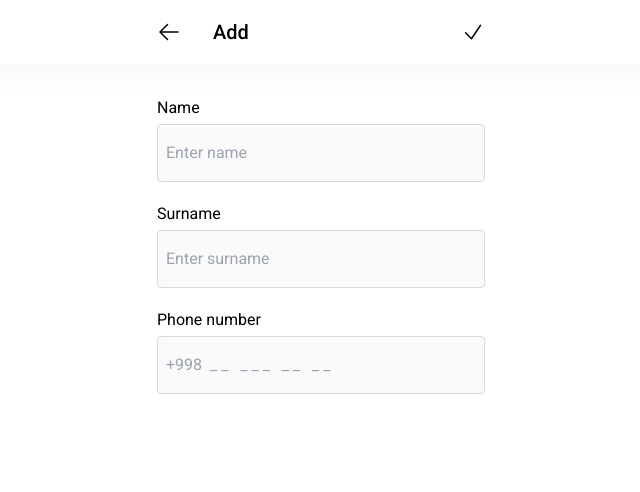
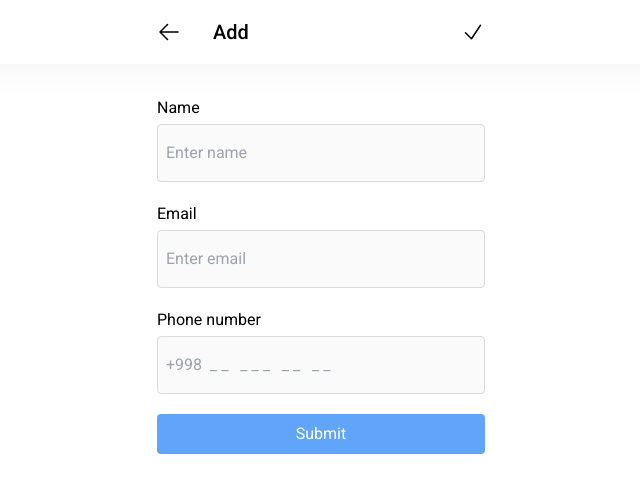
Before and after one commit to akramjonnuriddinov/contact-app, a Vue app: page /add in a window 1280 px wide. Shown: the top 492 px of the page, without its empty margins (319-959 px from the left). Built offline with nearby package versions, Linux system fonts and the light colour scheme.

Commit message:
Add contactStore and add contact logic

```diff
--- a/src/api/axios.ts
+++ b/src/api/axios.ts
@@ -4,13 +4,13 @@ const axiosInstance = axios.create({
   baseURL: 'http://localhost:8080',
   timeout: 5000,
   headers: {
-    "Content-Type": "application/json"
-  }
+    'Content-Type': 'application/json',
+  },
 })
 
 axiosInstance.interceptors.response.use(
-  response => response,
-  error => {
+  (response) => response,
+  (error) => {
     return Promise.reject(error)
   }
 )
--- a/src/api/contactService.ts
+++ b/src/api/contactService.ts
@@ -1,7 +1,14 @@
-import axiosInstance from "./axios";
-import { Contact } from "../types/contacts";
+import axiosInstance from './axios'
+import { Contact, AddContactPayload } from '../types/contacts'
 
 export const getContacts = async (): Promise<Contact[]> => {
   const response = await axiosInstance.get<Contact[]>('/contacts')
   return response.data
 }
+
+export const addContact = async (
+  contact: AddContactPayload
+): Promise<Contact> => {
+  const response = await axiosInstance.post<Contact>('/contacts', contact)
+  return response.data
+}
--- a/src/components/ContactHeader.vue
+++ b/src/components/ContactHeader.vue
@@ -1,6 +1,9 @@
 <script setup lang="ts">
 import AppContainer from '@/components/AppContainer.vue'
 import { CheckIcon, ArrowLeftIcon } from '@heroicons/vue/24/outline'
+import { useContactStore } from '../stores/contactStore'
+
+const contactStore = useContactStore()
 </script>
 
 <template>
@@ -11,7 +14,7 @@ import { CheckIcon, ArrowLeftIcon } from '@heroicons/vue/24/outline'
           <ArrowLeftIcon class="w-6" />
         </router-link>
         <span class="font-medium text-xl">Add</span>
-        <button class="ml-auto">
+        <button @click="contactStore.submitContactForm" class="ml-auto">
           <CheckIcon class="w-6" />
         </button>
       </div>
--- a/src/pages/AddView.vue
+++ b/src/pages/AddView.vue
@@ -1,30 +1,45 @@
+<script setup lang="ts">
+import { useContactStore } from '../stores/contactStore'
+
+const contactStore = useContactStore()
+</script>
+
 <template>
   <AppContainer>
-    <form class="py-8">
+    <form @submit.prevent="contactStore.submitContactForm" class="py-8">
       <label class="flex flex-col mb-5">
         <span class="mb-1">Name</span>
         <input
+          v-model="contactStore.contact.name"
           class="bg-[#FAFAFA] border border-[#D9D9D9] w-full py-4 px-2 rounded"
           type="text"
           placeholder="Enter name"
         />
       </label>
       <label class="flex flex-col mb-5">
-        <span class="mb-1">Surname</span>
+        <span class="mb-1">Email</span>
         <input
+          v-model="contactStore.contact.email"
           class="bg-[#FAFAFA] border border-[#D9D9D9] w-full py-4 px-2 rounded"
           type="text"
-          placeholder="Enter surname"
+          placeholder="Enter email"
         />
       </label>
       <label class="flex flex-col">
         <span class="mb-1">Phone number</span>
         <input
+          v-model="contactStore.contact.phone"
           class="bg-[#FAFAFA] border border-[#D9D9D9] w-full py-4 px-2 rounded"
           type="text"
           placeholder="+998  _ _   _ _ _   _ _   _ _"
         />
       </label>
+      <button
+        class="mt-5 bg-blue-400 w-full text-center p-2 rounded text-white"
+        type="submit"
+      >
+        Submit
+      </button>
     </form>
   </AppContainer>
 </template>
--- a/src/pages/HomeView.vue
+++ b/src/pages/HomeView.vue
@@ -3,9 +3,8 @@ import { PlusIcon } from '@heroicons/vue/24/outline'
 import { UserIcon, PhoneIcon } from '@heroicons/vue/24/solid'
 import { ref, onMounted } from 'vue'
 import { Contact } from '../types/contacts'
-import { getContacts } from '@/api/contactService'
+import { getContacts } from '../api/contactService'
 
-const isEmpty = ref(true)
 const contacts = ref<Contact[]>([])
 const loading = ref(true)
 const error = ref<string | null>(null)
--- a/src/store/counter.ts
+++ /dev/null
@@ -1,13 +0,0 @@
-import { defineStore } from 'pinia'
-import { ref, computed } from 'vue'
-
-export const useCounterStore = defineStore('counter', () => {
-  const count = ref(0)
-  const name = ref('Eduardo')
-  const doubleCount = computed(() => count.value * 2)
-  function increment() {
-    count.value++
-  }
-
-  return { count, name, doubleCount, increment }
-})
--- /dev/null
+++ b/src/stores/contactStore.ts
@@ -0,0 +1,35 @@
+import { defineStore } from 'pinia'
+import { ref } from 'vue'
+import { AddContactPayload } from '../types/contacts'
+import { addContact } from '../api/contactService'
+
+export const useContactStore = defineStore('contactStore', () => {
+  const contact = ref<AddContactPayload>({
+    name: '',
+    email: '',
+    phone: '',
+  })
+  const loading = ref(false)
+
+  const submitContactForm = async () => {
+    try {
+      loading.value = true
+      await addContact(contact.value)
+      contact.value = {
+        name: '',
+        email: '',
+        phone: '',
+      }
+    } catch (err) {
+      console.error(err)
+    } finally {
+      loading.value = false
+    }
+  }
+
+  return {
+    contact,
+    loading,
+    submitContactForm,
+  }
+})
--- a/src/types/contacts.d.ts
+++ b/src/types/contacts.d.ts
@@ -4,3 +4,9 @@ export interface Contact {
   email: string
   phone: string
 }
+
+export interface AddContactPayload {
+  name: string
+  email: string
+  phone: string
+}
```
Also changed, not shown: tsconfig.json (+1 -6 lines), src/shims-vue.d.ts (line endings or trailing spaces).
